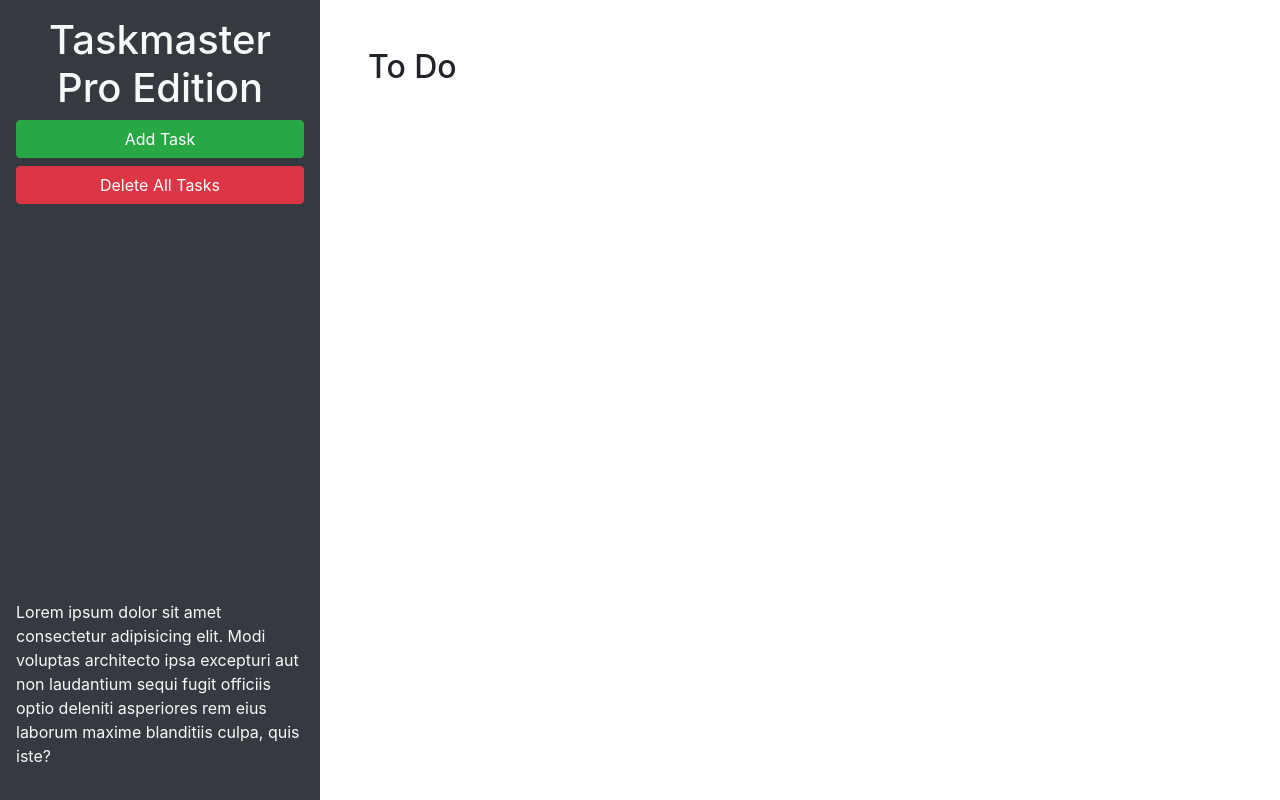
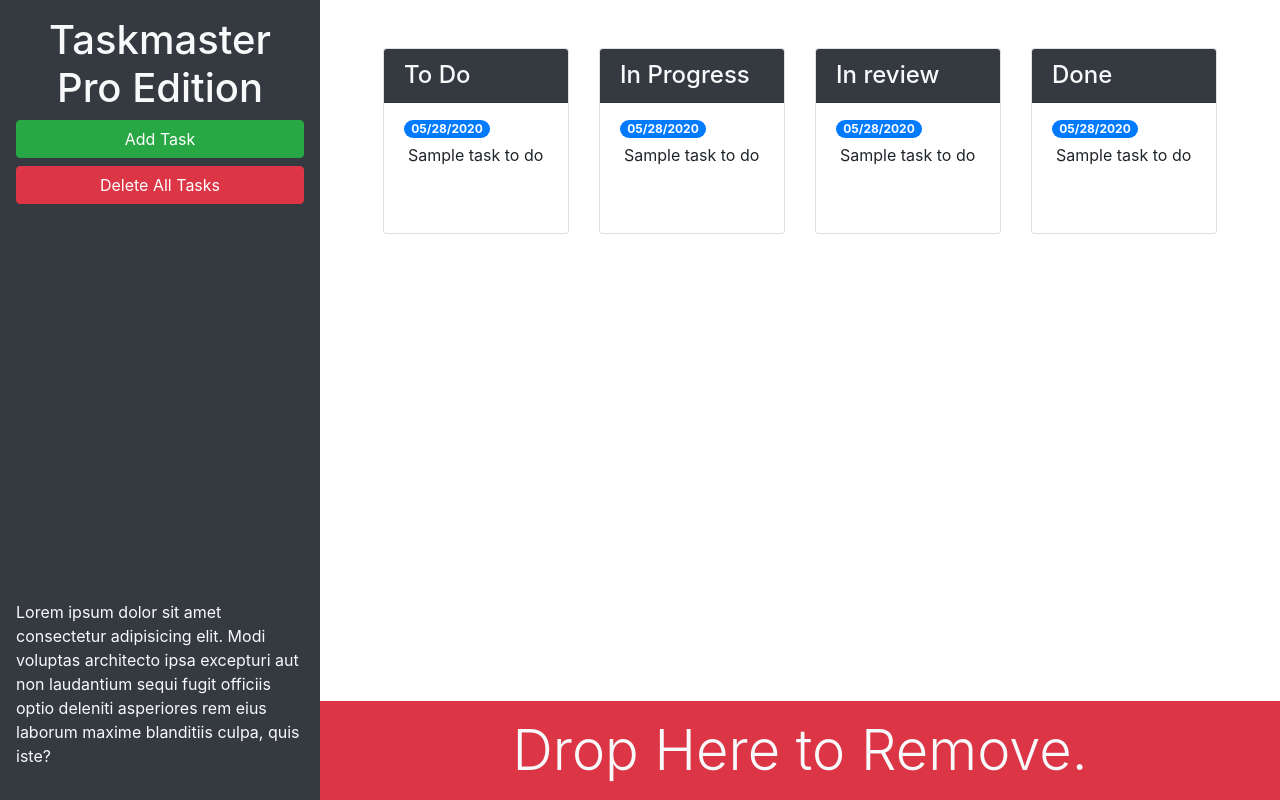
Before and after one commit to MaziveVelocity/taskmaster-pro, a plain HTML site: page index.html in a window 1280 px wide. Drawn offline with nearby package versions, Linux system fonts and the light colour scheme.

Commit message:
update bootstrap

```diff
--- a/index.html
+++ b/index.html
@@ -13,20 +13,84 @@
 <body>
 
   <div class="row min-vh-100 no-gutters">
-    <header class="col-12 col-lg-3 bg-dark text-light d-flex flex-column p-4 p-lg-3">
+    <header class="col-12 col-xl-3 bg-dark text-light sticky-top d-flex flex-column p-4 p-lg-3">
       <h1 class="text-center">Taskmaster Pro Edition</h1>
       <button id="create-task" class="btn btn-block btn-success" data-toggle="modal" data-target="#task-form-modal">Add
         Task</button>
       <button id="remove-tasks" class="btn btn-block btn-danger">Delete All Tasks</button>
-      <p class="mt-auto">Lorem ipsum dolor sit amet consectetur adipisicing elit. Modi voluptas architecto ipsa
+      <p class="mt-auto d-none d-lg-block">Lorem ipsum dolor sit amet consectetur adipisicing elit. Modi voluptas architecto ipsa
         excepturi aut non
         laudantium sequi fugit officiis optio deleniti asperiores rem eius laborum maxime blanditiis culpa, quis iste?
       </p>
     </header>
-    <main class="col-12 col-lg-9">
-      <div class="m-5">
-        <h2>To Do</h2>
-        <ul id="list-toDo" class="list-group"> </ul>
+    <!-- Main section -->
+    <main class="col-12 col-lg-9 d-flex flex-column">
+      <div class="m-5 row justify-content-around">
+        <!-- todo start -->
+        <div class="col-12 col-md-6 col-xl-3 mb-3">
+          <div class="card">
+            <h4 class="card-header bg-dark text-light">
+              To Do
+            </h4>
+            <ul id="list-toDo" class="list-group list-group-flush">
+              <li class="list-group-item">
+                <span class="badge badge-primary badge-pill">05/28/2020</span>
+                <p class="m-1">Sample task to do</p>
+              </li>
+            </ul>
+          </div>
+        </div>
+        <!-- todo end -->
+        <!-- in progress start -->
+        <div class="col-12 col-md-6 col-xl-3 mb-3">
+          <div class="card">
+            <h4 class="card-header bg-dark text-light">
+              In Progress
+            </h4>
+            <ul id="list-toDo" class="list-group list-group-flush">
+              <li class="list-group-item">
+                <span class="badge badge-primary badge-pill">05/28/2020</span>
+                <p class="m-1">Sample task to do</p>
+              </li>
+            </ul>
+          </div>
+        </div>
+        <!-- in progress end -->
+        <!-- in review start -->
+        <div class="col-12 col-md-6 col-xl-3 mb-3">
+          <div class="card">
+            <h4 class="card-header bg-dark text-light">
+              In review
+            </h4>
+            <ul id="list-toDo" class="list-group list-group-flush">
+              <li class="list-group-item">
+                <span class="badge badge-primary badge-pill">05/28/2020</span>
+                <p class="m-1">Sample task to do</p>
+              </li>
+            </ul>
+          </div>
+        </div>
+        <!-- in review end -->
+        <!-- done start -->
+        <div class="col-12 col-md-6 col-xl-3 mb-3">
+          <div class="card">
+            <h4 class="card-header bg-dark text-light">
+              Done
+            </h4>
+            <ul id="list-toDo" class="list-group list-group-flush">
+              <li class="list-group-item">
+                <span class="badge badge-primary badge-pill">05/28/2020</span>
+                <p class="m-1">Sample task to do</p>
+              </li>
+            </ul>
+          </div>
+        </div>
+        <!-- done end -->
+      </div>
+      <div id="trash" class="mt-auto">
+        <div class="w-100 bg-danger p-3 text-center text-light display-4">
+          Drop Here to Remove.
+        </div>
       </div>
     </main>
   </div>
@@ -46,11 +110,11 @@
           <form>
             <div class="form-group">
               <label for="modalTaskDescription">Task description</label>
-              <textarea id="modalTaskDescription" rows="3"></textarea>
+              <textarea id="modalTaskDescription" rows="3" class="form-control"></textarea>
             </div>
             <div class="form-group">
               <label for="modalDueDate">Due date</label>
-              <input type="text" id="modalDueDate" placeholder="mm/dd/yyyy" autocomplete="off" />
+              <input type="text" class="form-control" id="modalDueDate" placeholder="mm/dd/yyyy" autocomplete="off" />
             </div>
           </form>
         </div>
```
